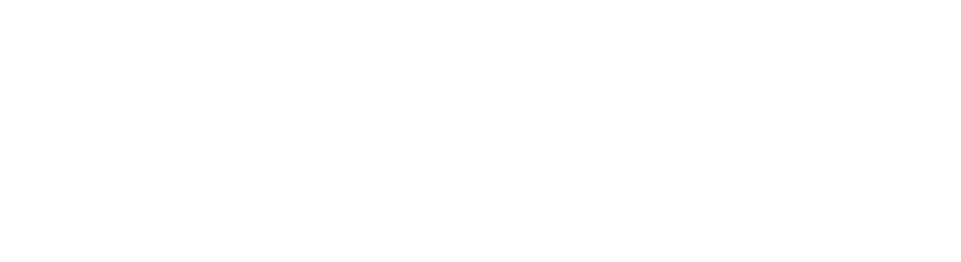
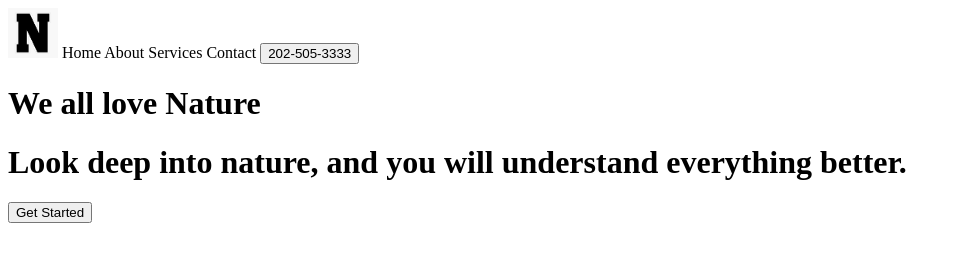
Before and after one commit to FcoJavierVGizv/LMSGI-2526, a plain HTML site: page LMSGI-2526/HTML/ejercicio7.html in a window 1280 px wide. Shown: the whole page, without its empty margins (0-961 px from the left). Drawn offline with Linux system fonts and the light colour scheme.

Commit message:
Add files via upload

```diff
--- a/LMSGI-2526/HTML/ejercicio7.html
+++ b/LMSGI-2526/HTML/ejercicio7.html
@@ -1,11 +1,29 @@
 <!DOCTYPE html>
 <html lang="en">
+
 <head>
     <meta charset="UTF-8">
     <meta name="viewport" content="width=device-width, initial-scale=1.0">
-    <title>Document</title>
+    <title>Ejercicio 7</title>
 </head>
+
 <body>
+    <header>
+        <nav>
+            <img width="50px" height="50px" src="fotos/n.jpg">
+            <a>Home</a>
+            <a>About</a>
+            <a>Services</a>
+            <a>Contact</a>
+            <button>202-505-3333</button>
+        </nav>
 
+        <div>
+            <h1>We all love Nature</h1>
+            <h1>Look deep into nature, and you will understand everything better.</h1>
+            <button>Get Started</button>
+        </div>
+    </header>
 </body>
+
 </html>
```
Also changed, not shown: LMSGI-2526/HTML/ejecicio5.html (+1 -1 lines), LMSGI-2526/HTML/ejercicio3.html (+1 -1 lines), LMSGI-2526/HTML/ejercicio6.html (+1 -1 lines), LMSGI-2526/HTML/fotos/n.jpg (added).
